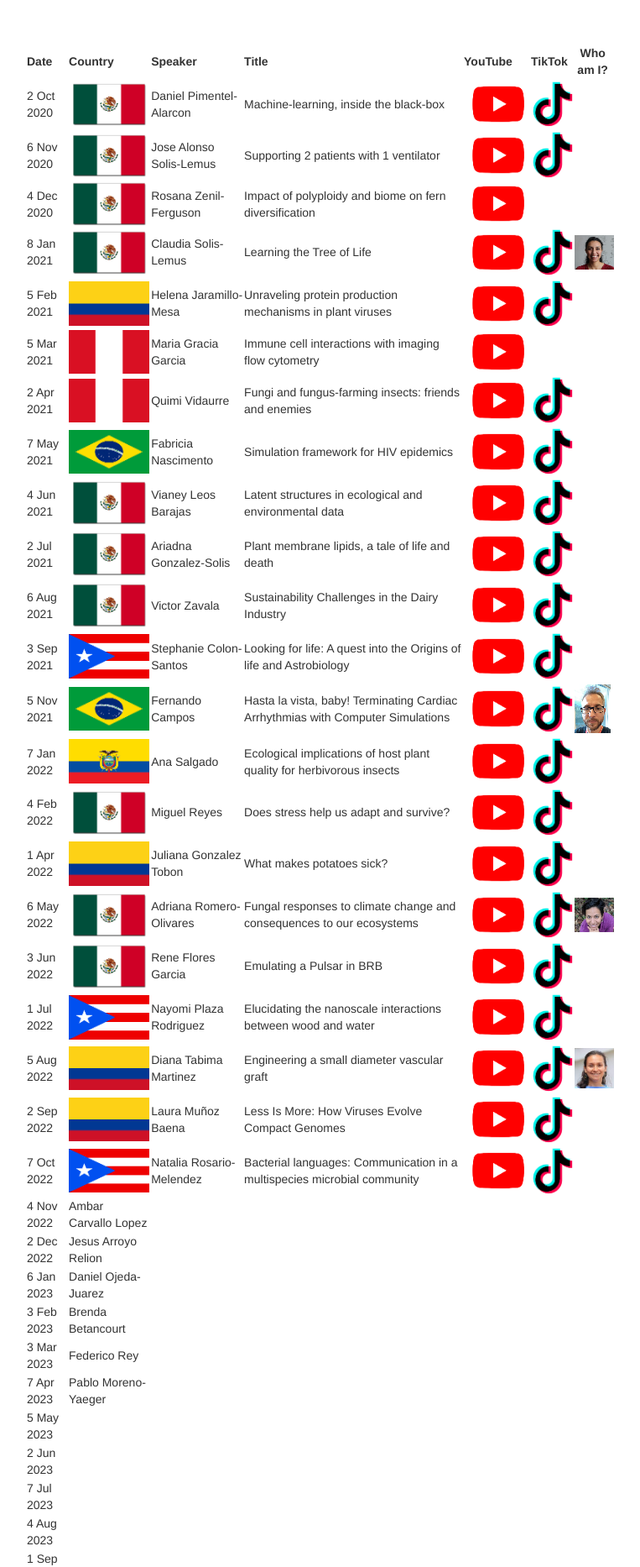
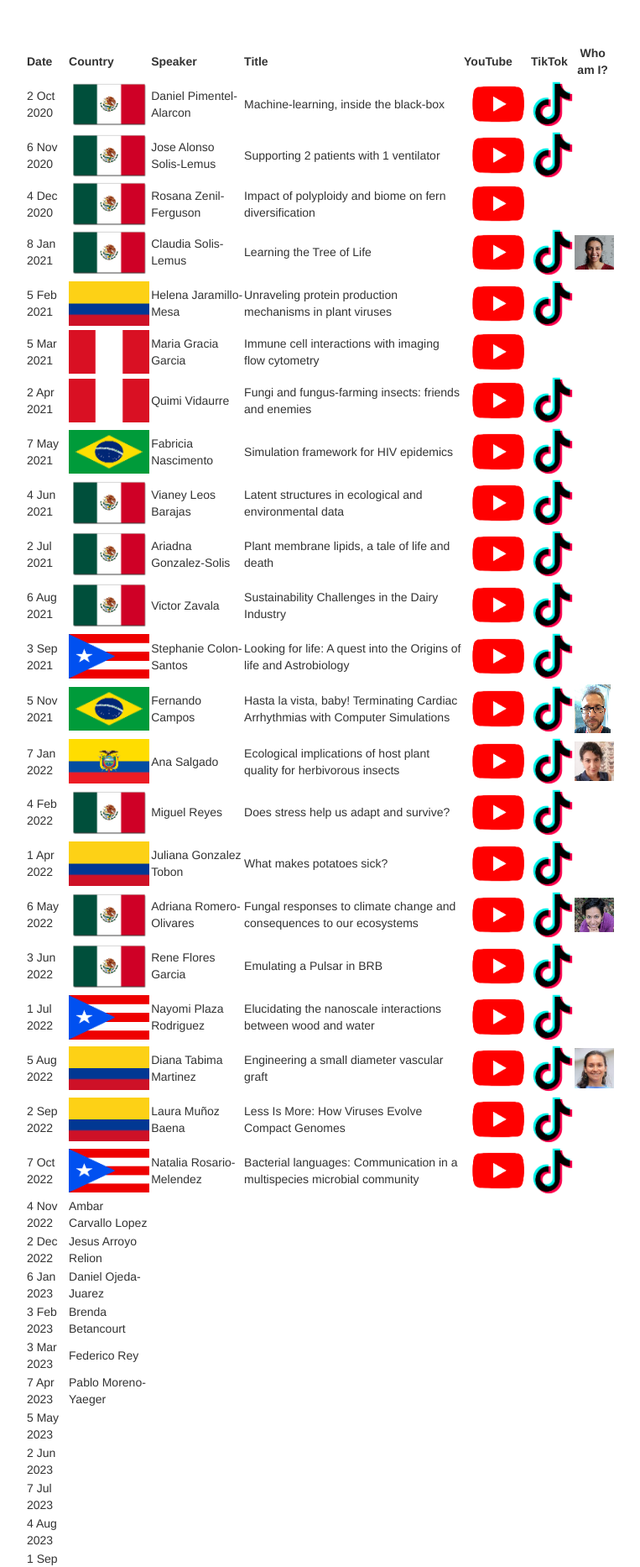
Before and after one commit to solislemuslab/solislemuslab.github.io, a Jekyll site: the page built from pages/zoominario.md, in a window 1280 px wide. Shown: the part 750-2616 px from the top of the page at 84% size, without its empty margins (259-1022 px from the left). Built offline with Jekyll 4.4.1, drawn with Linux system fonts in a browser that asks for light colours.

Commit message:
added tiktok

```diff
--- a/pages/zoominario.md
+++ b/pages/zoominario.md
@@ -39,10 +39,10 @@
 | 6 Aug 2021 | ![](../assets/pics/flags/mexico.png) | Victor Zavala | Sustainability Challenges in the Dairy Industry |[![youtube (653k)](icons16/youtube.png)](https://www.youtube.com/watch?v=0NxHs_YeHsI) | [![tiktok (653k)](icons16/tiktok.png)](https://www.tiktok.com/@latinxinstem/video/7081464790844968235) |
 | 3 Sep 2021 | ![](../assets/pics/flags/puertorico.png) | Stephanie Colon-Santos | Looking for life: A quest into the Origins of life and Astrobiology |[![youtube (653k)](icons16/youtube.png)](https://www.youtube.com/watch?v=NdSkt3ZYqLU)| [![tiktok (653k)](icons16/tiktok.png)](https://www.tiktok.com/@latinxinstem/video/7081790090736946475) |
 | 5 Nov 2021 | ![](../assets/pics/flags/brasil.png)  | Fernando Campos | Hasta la vista, baby! Terminating Cardiac Arrhythmias with Computer Simulations |[![youtube (653k)](icons16/youtube.png)](https://youtu.be/2wV4TRjUp90) | [![tiktok (653k)](icons16/tiktok.png)](https://www.tiktok.com/@latinxinstem/video/7081819687222316331) | [![tiktok (653k)](icons16/fernando.png)](https://www.tiktok.com/@latinxinstem/video/7143317102080953643)|
-| 7 Jan 2022 | ![](../assets/pics/flags/ecuador.png) | Ana Salgado | Ecological implications of host plant quality for herbivorous insects |[![youtube (653k)](icons16/youtube.png)](https://youtu.be/mWunY10j_Cg) | [![tiktok (653k)](icons16/tiktok.png)](https://www.tiktok.com/@latinxinstem/video/7081823808188976426) |
+| 7 Jan 2022 | ![](../assets/pics/flags/ecuador.png) | Ana Salgado | Ecological implications of host plant quality for herbivorous insects |[![youtube (653k)](icons16/youtube.png)](https://youtu.be/mWunY10j_Cg) | [![tiktok (653k)](icons16/tiktok.png)](https://www.tiktok.com/@latinxinstem/video/7081823808188976426) | [![tiktok (653k)](icons16/ana.png)](https://www.tiktok.com/@latinxinstem/video/7154554646378319146) |
 | 4 Feb 2022 | ![](../assets/pics/flags/mexico.png) | Miguel Reyes | Does stress help us adapt and survive? |[![youtube (653k)](icons16/youtube.png)](https://youtu.be/gwM-z79vOYU) | [![tiktok (653k)](icons16/tiktok.png)](https://www.tiktok.com/@latinxinstem/video/7081828221716548906) |
 | 1 Apr 2022 | ![](../assets/pics/flags/colombia.png) | Juliana Gonzalez Tobon  | What makes potatoes sick? |[![youtube (653k)](icons16/youtube.png)](https://youtu.be/shf6BoJdgnM) | [![tiktok (653k)](icons16/tiktok.png)](https://www.tiktok.com/@latinxinstem/video/7082000615148211502) |
-| 6 May 2022 | ![](../assets/pics/flags/mexico.png) | Adriana Romero-Olivares | Fungal responses to climate change and consequences to our ecosystems |[![youtube (653k)](icons16/youtube.png)](https://youtu.be/qA8V0M4T6Sc) | [![tiktok (653k)](icons16/tiktok.png)](https://www.tiktok.com/@latinxinstem/video/7094753741391334698) | [![tiktok (653k)](icons16/adriana.png)](https://www.tiktok.com/@latinxinstem/video/7153391169010158894) |
+| 6 May 2022 | ![](../assets/pics/flags/mexico.png) | Adriana Romero-Olivares | Fungal responses to climate change and consequences to our ecosystems |[![youtube (653k)](icons16/youtube.png)](https://youtu.be/qA8V0M4T6Sc) | [![tiktok (653k)](icons16/tiktok.png)](https://www.tiktok.com/@latinxinstem/video/7094753741391334698) | [![tiktok (653k)](icons16/adriana.png)](https://www.tiktok.com/@fungi_lover/video/7153287359818206470) |
 | 3 Jun 2022 | ![](../assets/pics/flags/mexico.png) | Rene Flores Garcia | Emulating a Pulsar in BRB |[![youtube (653k)](icons16/youtube.png)](https://youtu.be/wc1Yr5N_jA0) | [![tiktok (653k)](icons16/tiktok.png)](https://www.tiktok.com/@latinxinstem/video/7105538567560039723) |
 | 1 Jul 2022 | ![](../assets/pics/flags/puertorico.png) | Nayomi Plaza Rodriguez | Elucidating the nanoscale interactions between wood and water |[![youtube (653k)](icons16/youtube.png)](https://youtu.be/4UhqhPHb0z8) | [![tiktok (653k)](icons16/tiktok.png)](https://www.tiktok.com/@latinxinstem/video/7115526678255815979) |
 | 5 Aug 2022 | ![](../assets/pics/flags/colombia.png) | Diana Tabima Martinez | Engineering a small diameter vascular graft |[![youtube (653k)](icons16/youtube.png)](https://youtu.be/_VN90TWkQnQ) | [![tiktok (653k)](icons16/tiktok.png)](https://www.tiktok.com/@latinxinstem/video/7128558809965940014) | [![tiktok (653k)](icons16/diana.png)](https://www.tiktok.com/@latinxinstem/video/7153389628307918126) |
```
Also changed, not shown: pages/icons16/ana.png (added).
